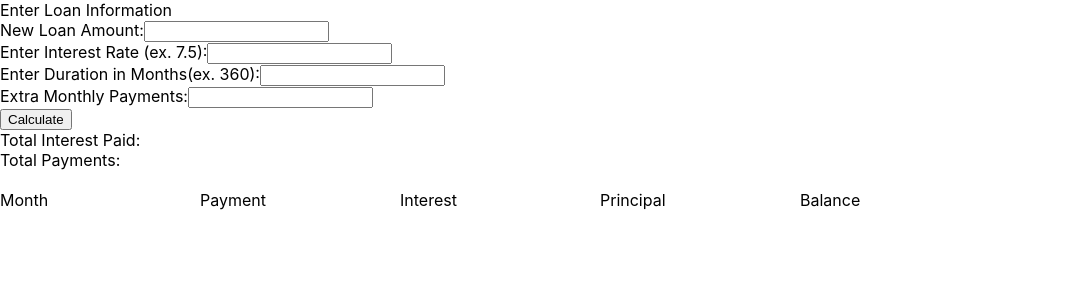
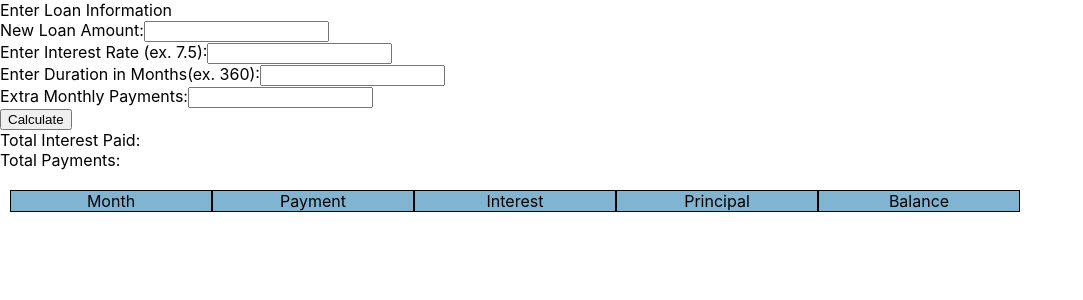
Before and after one commit to Msheezi/mortgagecalc, a React (Create React App) app: page / in a window 1280 px wide. Shown: the top 300 px of the page, without its empty margins (0-1083 px from the left). Built offline with nearby package versions, Linux system fonts and the light colour scheme.

Commit message:
Remove unused Amort component, add currency formatting to amort table

```diff
--- a/src/App.css
+++ b/src/App.css
@@ -45,10 +45,20 @@
 .flexcontainer {
   display: flex;
   flex-direction: row;
-  width: 1000px;
+  width: 1100px;
   flex-wrap: wrap;
+  text-align: center;
+  margin-left: 10px;
+  margin-bottom: 20px;
+}
+
+.header {
+  background-color: rgb(129, 180, 209);
+  border: 1px solid black;
+
 }
 
 .flexcontainer > div {
   width: 200px;
+  border: 1px solid black;
 }
--- a/src/amortLayout.js
+++ /dev/null
@@ -1,16 +0,0 @@
-import React from 'react'
-
-
-
-export const AmortLayout = (data) => {
-
-
-    return (
-        <>
-            <div>Total Interest</div>
-            <div>Total Payments</div>
-            <div className="container"></div>
-                <div> </div>
-        </>
-    )
-}
--- a/src/entry.js
+++ b/src/entry.js
@@ -1,6 +1,5 @@
 import React, {useState} from 'react'
 import { useForm } from './useForm'
-import {AmortLayout} from './amortLayout'
 
 export const Entry = () => {
 
@@ -59,19 +58,24 @@ export const Entry = () => {
         //    return <AmortLayout props={data}/>
     }
 
+    const formatter = new Intl.NumberFormat('en-US', {
+        style: 'currency',
+        currency: 'USD',
+    })
+
 
    const renderAmort = (state) => {
 
        if (state) {
         let objArr = Object.keys(state).map(key => {
            return (
-<>
+        <>
             <div key={key}>{key}</div>
-            <div >{state[key].payment}</div>
-            <div >{ state[key].interest }</div>
-            <div >{ state[key].principlePay }</div>
-            <div >{ state[key].calcPrinciple }</div>
-         </>
+            <div >{formatter.format(state[key].payment)}</div>
+            <div >{formatter.format(state[key].interest )}</div>
+            <div >{formatter.format(state[key].principlePay )}</div>
+            <div >{formatter.format(state[key].calcPrinciple )}</div>
+        </>
                )
        })
 
@@ -79,7 +83,7 @@ export const Entry = () => {
     }
 }
 
-      console.log(payments, interest)
+
 
     return (
     <>
@@ -106,12 +110,12 @@ export const Entry = () => {
             {/* <div className="gridcontainer"> */}
 
             <div className="flexcontainer">
-                <div >Month</div>
-                <div >Payment</div>
-                <div >Interest</div>
-                <div >Principal</div>
+                <div className="header">Month</div>
+                <div className="header">Payment</div>
+                <div className="header">Interest</div>
+                <div className="header">Principal</div>
                 {/* <div className="month-header">ExtraPayment</div> */}
-                <div >Balance</div>
+                <div className="header">Balance</div>
 
                     {renderAmort(state)}
 
```
